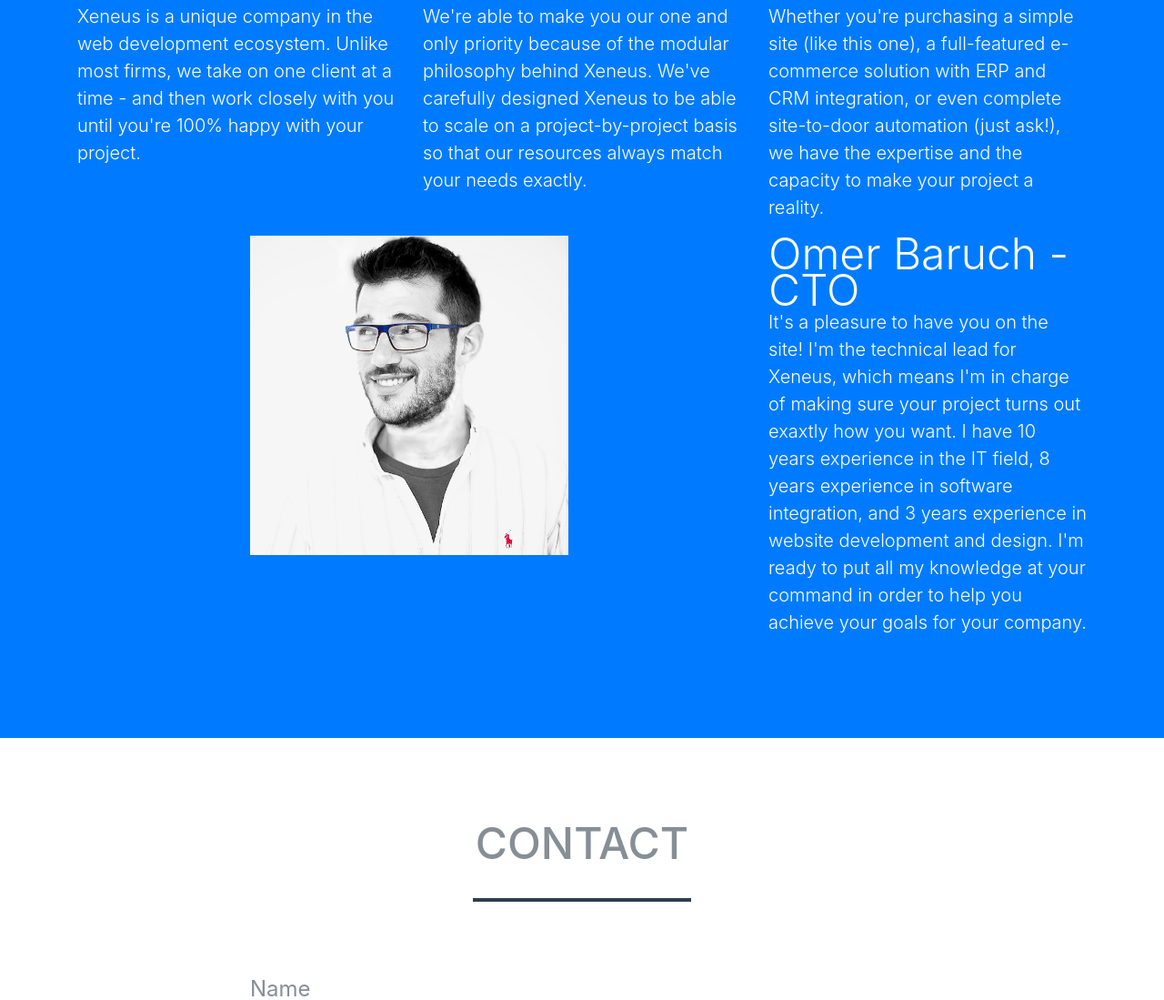
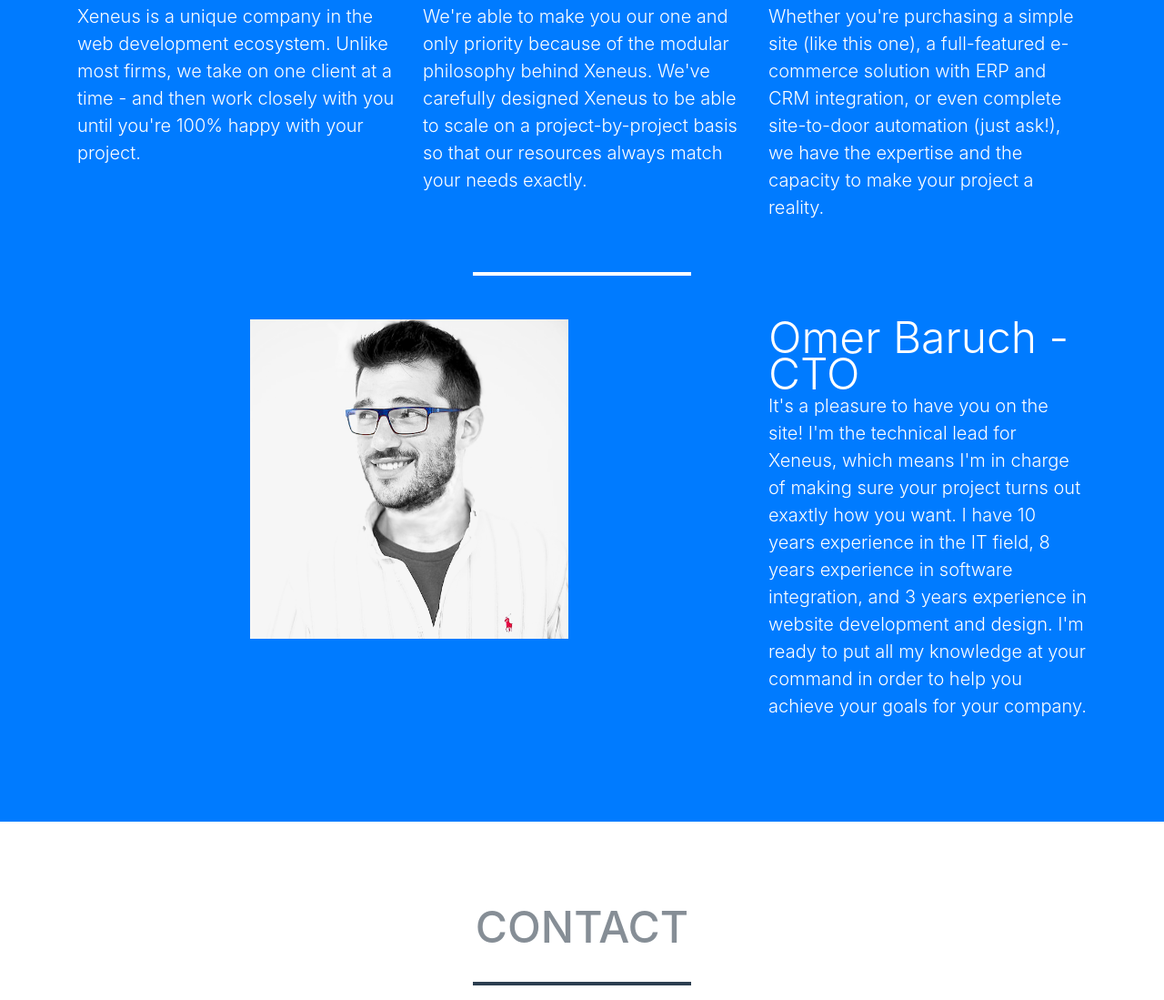
Before and after one commit to odbaruch/Xeneus-site, a website with bundled scripts: page index.html in a window 1280 px wide. Shown: the part 1805-2904 px from the top of the page at 91% size. Built offline with nearby package versions, Linux system fonts and the light colour scheme.

Commit message:
Add thematic break to profile

```diff
--- a/index.html
+++ b/index.html
@@ -148,6 +148,7 @@
             <p class="lead">Whether you're purchasing a simple site (like this one), a full-featured e-commerce solution with ERP and CRM integration, or even complete site-to-door automation (just ask!), we have the expertise and the capacity to make your project a reality.</p>
           </div>
         </div>
+        <hr class="star-light mb-5">
         <div class="row">
           <div class="col-lg-4 ml-auto">
             <img class="img-fluid" src="img/Omer.png" alt="">
```
